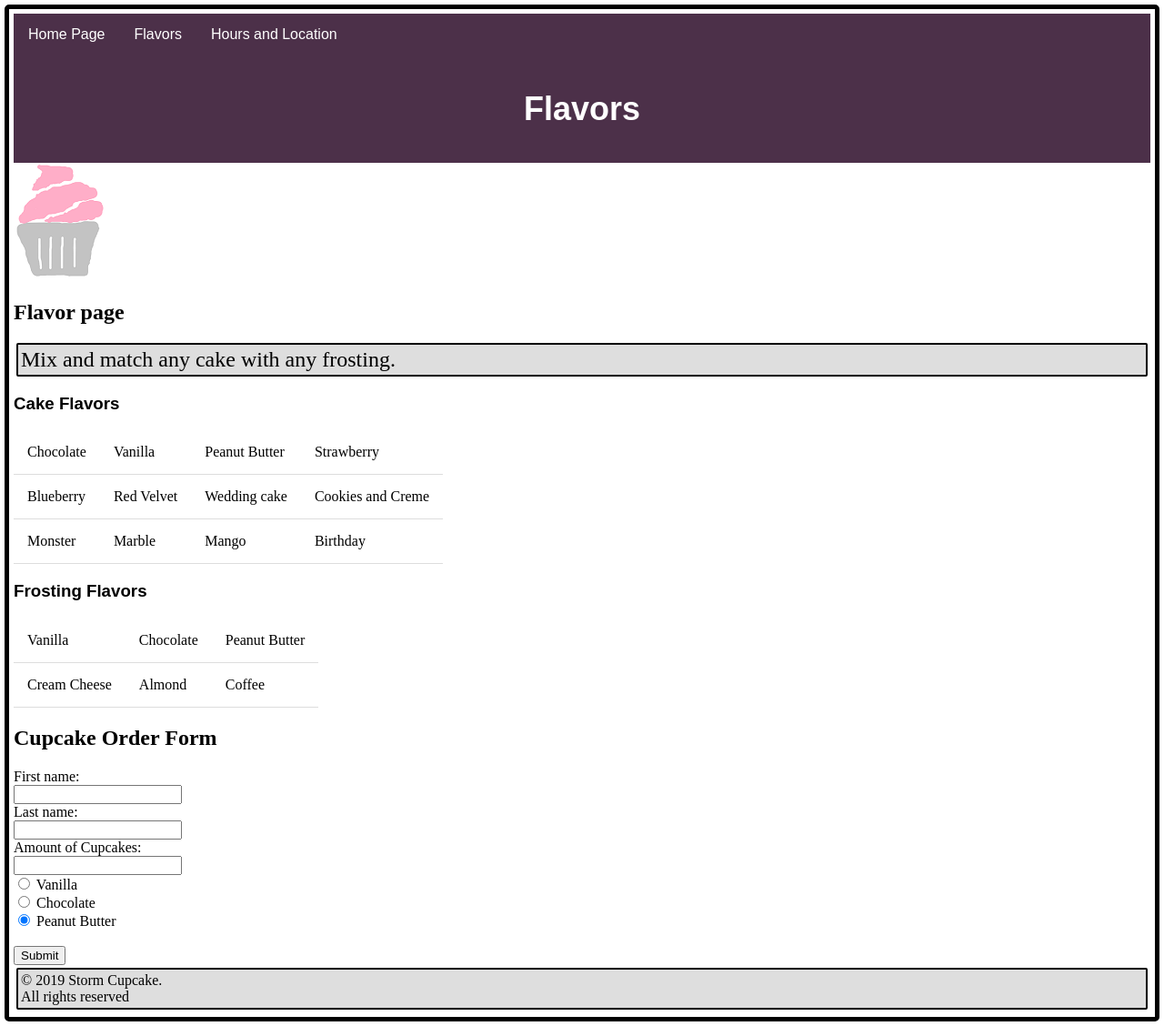
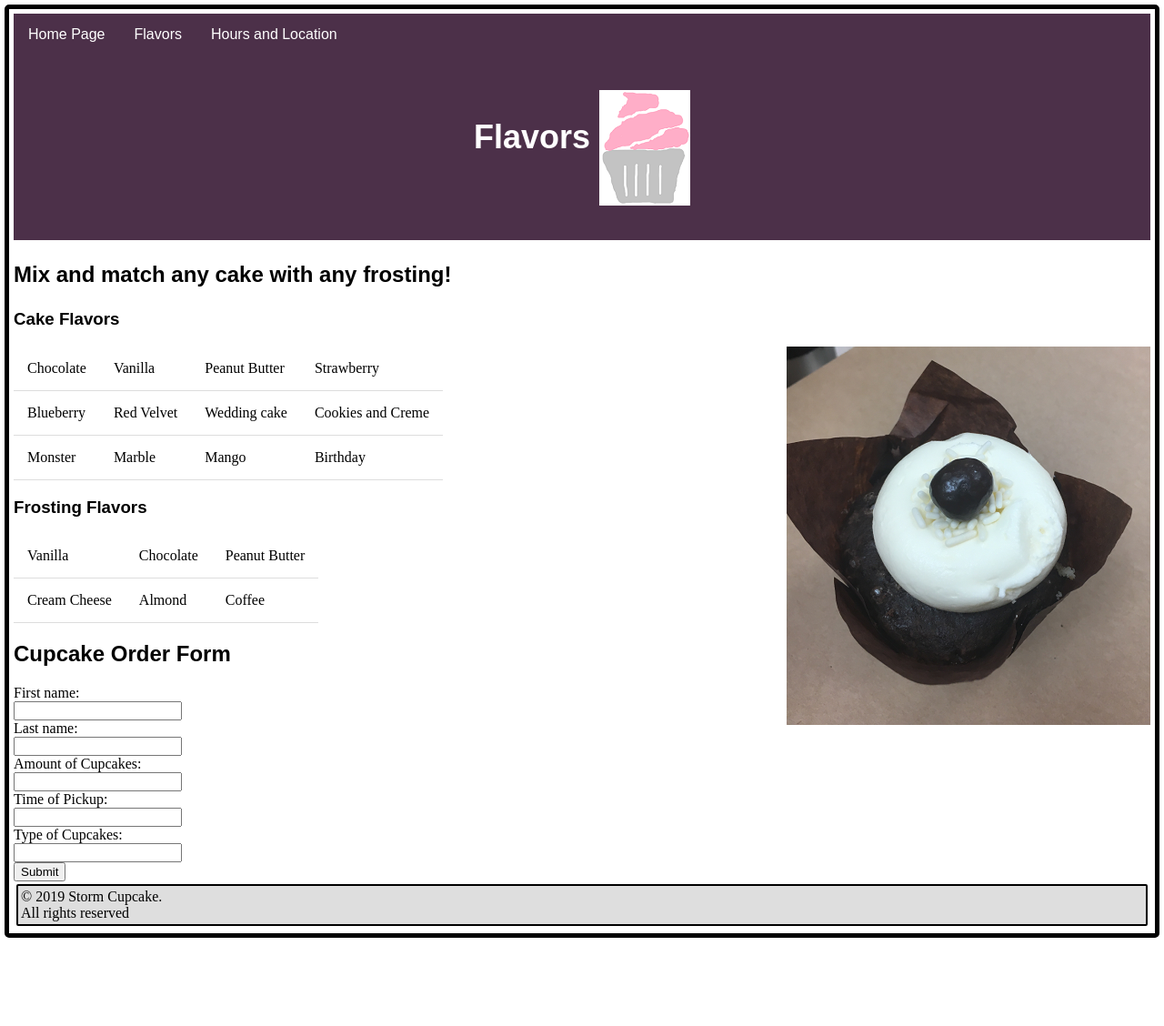
Before and after one commit to ty-duve/Storm_Cupcakes, a PHP site: page /flavor.html in a window 1280 px wide. Shown: the whole page at 91% size. After the commit the page ends 1031 px from the top, so only its background shows below. Run offline with PHP 8.4, Linux system fonts and the light colour scheme.

Commit message:
Completed assignment 3.

```diff
--- a/public_html/flavor.html
+++ b/public_html/flavor.html
@@ -24,14 +24,14 @@
             </ul>
         </nav>
         <header>
-            <h1>Flavors</h1>
+            <h1>Flavors
+            <img src="cupcake.png" alt="Cupcake" align="middle">
+            </h1>
         </header>
-
-            <img src="cupcake.png" alt="Cupcake" />
-            <h2>Flavor page</h2>
-            <p id="mixandmatch">Mix and match any cake with any frosting.</p>
+            <h3 id="mixandmatch">Mix and match any cake with any frosting!</h3>
 
             <h3>Cake Flavors</h3>
+            <img src="choccake.png" alt="Chocolate Cupcake" align="right">
 
     <table class="table">
         <tbody>
@@ -79,12 +79,10 @@
         <input type="text" name="lastname"><br>
         Amount of Cupcakes:<br>
         <input type="text" name="amountofcupcakes"><br>
-        <input type="radio" name="flavor" value="vanilla" checked>
-    Vanilla<br>
-        <input type="radio" name="flavor" value="chocolate" checked>
-    Chocolate<br>
-        <input type="radio" name="flavor" value="peanutbutter" checked>
-    Peanut Butter<br><br>
+        Time of Pickup:<br>
+        <input type="text" name="timeofpickup"><br>
+        Type of Cupcakes:<br>
+        <input type="text" name="typeofcupcakes"><br>
         <input type="submit" value="Submit">
     </form>
 
--- a/public_html/index.html
+++ b/public_html/index.html
@@ -36,7 +36,8 @@
         <header>
             <h1 style="text-align:center;font-size: 36px;
             ">Storm Cupcakes
-            <img src="cupcake.png" alt="Cupcake" align="middle"></h1>
+            <img src="cupcake.png" alt="Cupcake" align="middle">
+            </h1>
         </header>
 
         <style>
@@ -53,6 +54,8 @@
         <article>
             <p>Storm Cupcakes originated in 2005 with the intent to create more jobs for college and high school students. As well as bring more sweetness to the Indianola community.</p>
         </article>
+            <img src="redvelvetcake.png" alt="Red Velvet Cupcake" align="middle">
+            <img src="confetticake.png" alt="Confetti Cupcake" align="right">
 
             <img src="social_media.png" alt="Social Media" />
         <footer>
--- a/public_html/stylesheet.css
+++ b/public_html/stylesheet.css
@@ -9,6 +9,9 @@ body{
 h1 {
     text-align: center;
     font-size: 36px;
+}
+h2 {
+    font-family: sans-serif;
 }
 #mixandmatch {
     font-size: 24px;
```
Also changed, not shown: public_html/location_hours.html (+4 -3 lines), public_html/choccake.png (added), public_html/confetticake.png (added), public_html/redvelvetcake.png (added), public_html/triocake.png (added).
